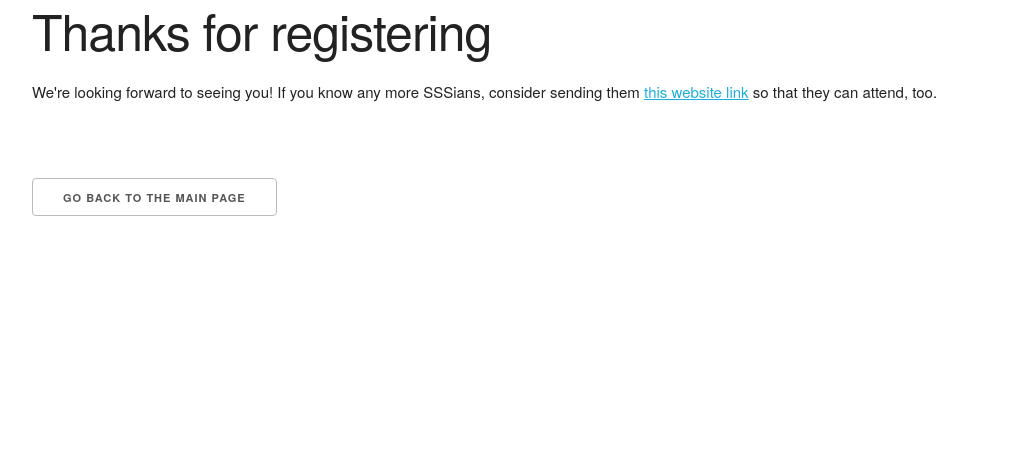
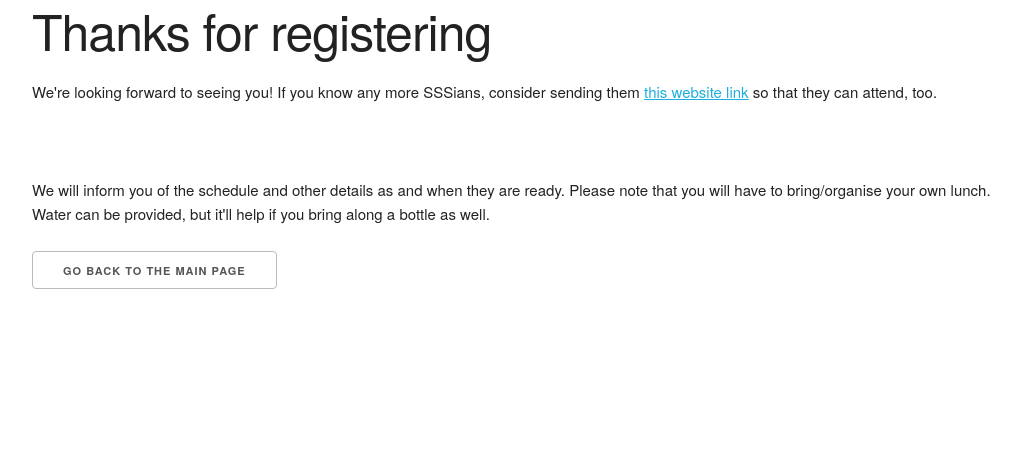
Before and after one commit to badrihippo/2016meet.sic.sssnet.tk, a Flask app: page /register/thanks/ in a window 1280 px wide. Shown: the top 466 px of the page, without its empty margins (128-1149 px from the left). Run offline with Flask 2, Linux system fonts and the light colour scheme; parts of the project's set-up code (start-up, migrations or seed data) failed here and were passed over; some libraries are stand-ins or nearby versions.

Commit message:
Add "We will send schedule; please bring your lunch" message

```diff
--- a/templates/register_thanks.htm
+++ b/templates/register_thanks.htm
@@ -8,6 +8,7 @@
     <a class="a2a_button_email"></a><a class="a2a_button_google_plus"></a><a class="a2a_button_facebook"></a><a class="a2a_button_twitter"></a><a class="a2a_button_whatsapp"></a>
   </div>
 </p>
+<p>We will inform you of the schedule and other details as and when they are ready. Please note that you will have to bring/organise your own lunch. Water can be provided, but it'll help if you bring along a bottle as well.</p>
 <a href="{{ url_for('index') }}" class="button">Go back to the main page</a>
 {% endblock %}
 {% block extrajs -%}
```
